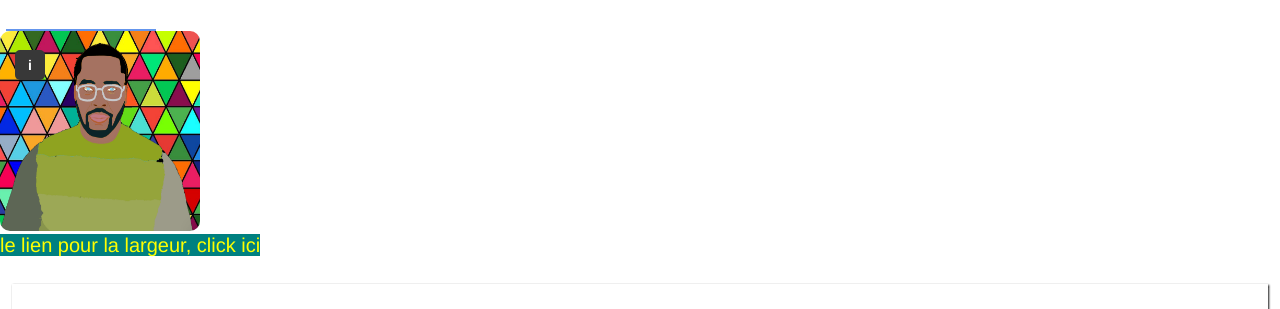
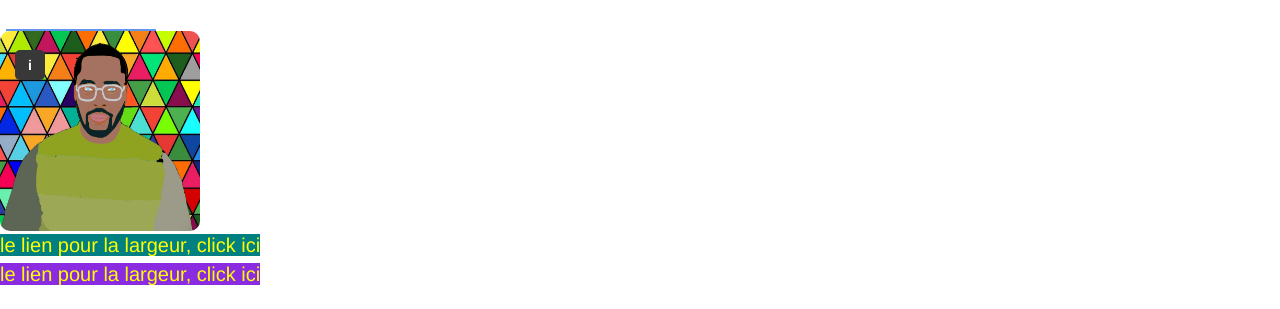
Before and after one commit to megister-X/tourismeCSS, a plain HTML site: page about.html in a window 1280 px wide. Shown: the part 269-578 px from the top of the page. Drawn offline with nearby package versions, Linux system fonts and the light colour scheme; files whose address does not match are found by name; a web font is replaced by a local one.

Commit message:
chatbotinline

```diff
--- a/about.html
+++ b/about.html
@@ -94,7 +94,8 @@
 		<img src="./images/webdesigner.jpg" alt="astrophysicien">
 	</div>
 
-<a href="articles/htmlexemple.html" style="align-self:center; text-align: center; background-color: teal; color: yellow; font-size: 2rem;">le lien pour la largeur, click ici </a>
+<a href="articles/htmlexemple.html" style="align-self:center; text-align: center; background-color: teal; color: yellow; font-size: 2rem;">le lien pour la largeur, click ici </a> <br>
+<a href="articles/chatbot.html" style="align-self:center; text-align: center; background-color: blueviolet; color: yellow; font-size: 2rem;">le lien pour la largeur, click ici </a>
 	<!-- Main -->
 	<main class="apropos column-center">
 		<section class="bio">
```
